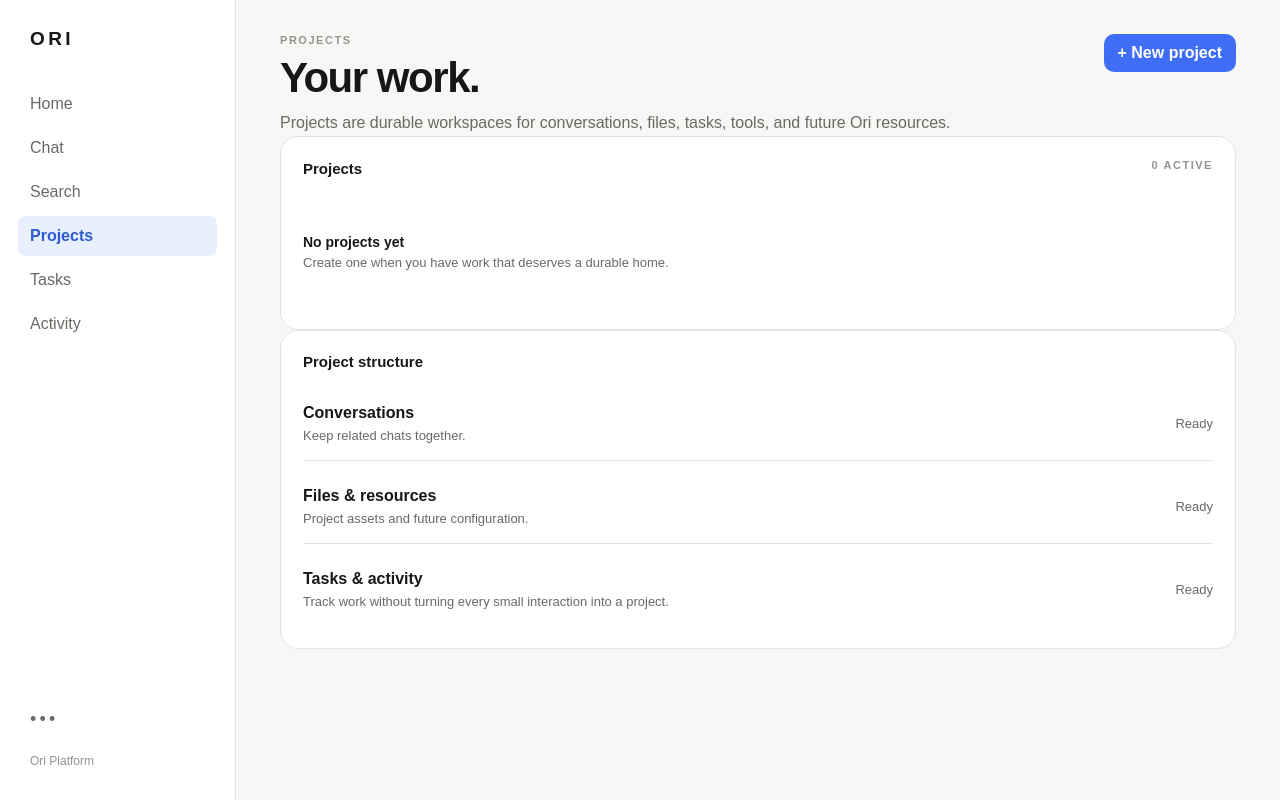
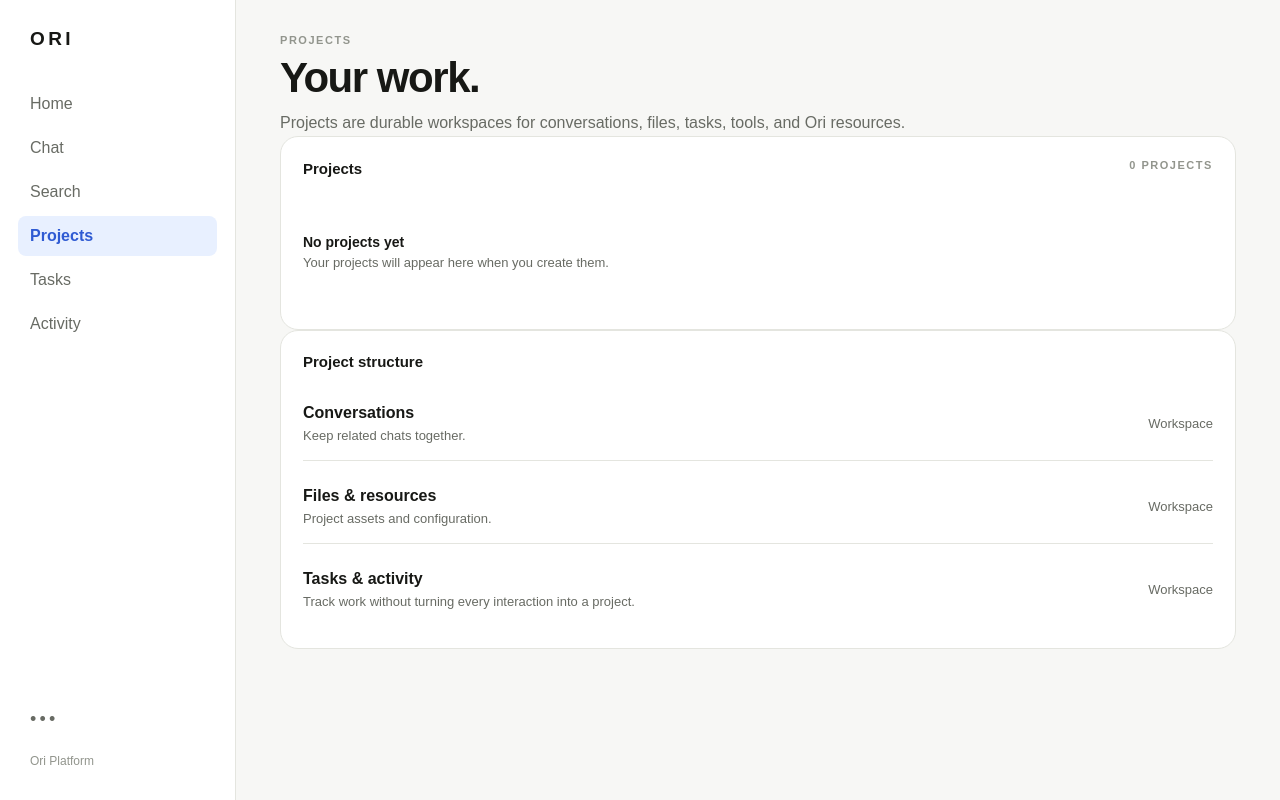
Before and after one commit to 30lnewcomb-byte/ori-platform, a Next.js app in the folder apps/web/: page /projects in a window 1280 px wide. Built offline with nearby package versions, Linux system fonts and the light colour scheme; a web font is replaced by a local one.

Commit message:
Polish production UI: page.tsx

```diff
--- a/apps/web/app/projects/page.tsx
+++ b/apps/web/app/projects/page.tsx
@@ -3,18 +3,27 @@ import AppShell from '../../components/app-shell'
 export default function ProjectsPage() {
   return (
     <AppShell active="Projects">
-      <header className="topbar"><div><p className="eyebrow">PROJECTS</p><h1>Your work.</h1><p className="appIntro">Projects are durable workspaces for conversations, files, tasks, tools, and future Ori resources.</p></div><a className="primary" href="#new">+ New project</a></header>
+      <header className="topbar">
+        <div>
+          <p className="eyebrow">PROJECTS</p>
+          <h1>Your work.</h1>
+          <p className="appIntro">Projects are durable workspaces for conversations, files, tasks, tools, and Ori resources.</p>
+        </div>
+      </header>
       <div className="homeGrid">
         <section className="sectionBlock">
-          <div className="sectionHeader"><h3>Projects</h3><span className="eyebrow">0 ACTIVE</span></div>
-          <div className="emptyState"><strong>No projects yet</strong><span>Create one when you have work that deserves a durable home.</span></div>
+          <div className="sectionHeader"><h3>Projects</h3><span className="eyebrow">0 PROJECTS</span></div>
+          <div className="emptyState">
+            <strong>No projects yet</strong>
+            <span>Your projects will appear here when you create them.</span>
+          </div>
         </section>
-        <section className="sectionBlock" id="new">
+        <section className="sectionBlock">
           <div className="sectionHeader"><h3>Project structure</h3></div>
           <div className="dataList">
-            <div className="dataRow"><div><strong>Conversations</strong><span>Keep related chats together.</span></div><span>Ready</span></div>
-            <div className="dataRow"><div><strong>Files & resources</strong><span>Project assets and future configuration.</span></div><span>Ready</span></div>
-            <div className="dataRow"><div><strong>Tasks & activity</strong><span>Track work without turning every small interaction into a project.</span></div><span>Ready</span></div>
+            <div className="dataRow"><div><strong>Conversations</strong><span>Keep related chats together.</span></div><span>Workspace</span></div>
+            <div className="dataRow"><div><strong>Files & resources</strong><span>Project assets and configuration.</span></div><span>Workspace</span></div>
+            <div className="dataRow"><div><strong>Tasks & activity</strong><span>Track work without turning every interaction into a project.</span></div><span>Workspace</span></div>
           </div>
         </section>
       </div>
```
